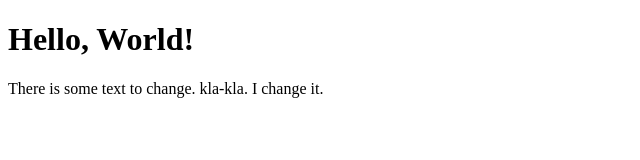
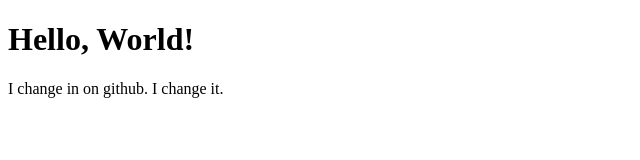
Before and after one commit to ehnosais/test, a plain HTML site: page index.html in a window 1280 px wide. Shown: the whole page, without its empty margins (0-640 px from the left). Drawn offline with Linux system fonts and the light colour scheme.

Commit message:
Update index.html
Change the line

```diff
--- a/index.html
+++ b/index.html
@@ -9,7 +9,7 @@
   <div>
     <h1>Hello, World!</h1>
     <p>
-      There is some text to change. kla-kla. I change it.
+      I change in on github. I change it.
     </p>
   </div>
 </body>
```
